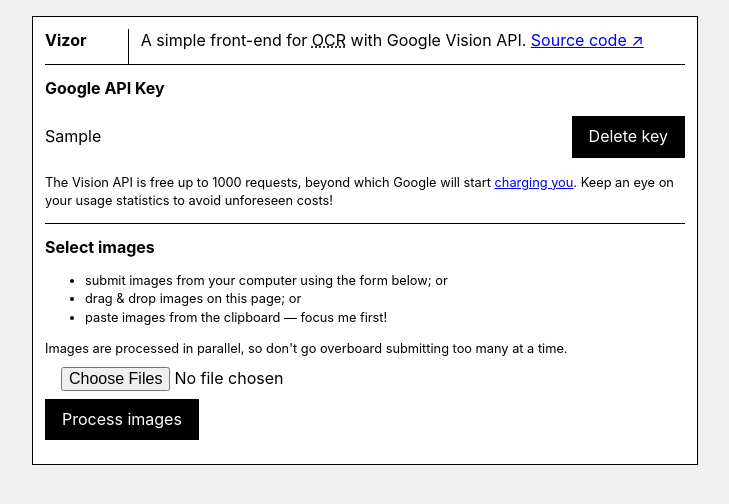
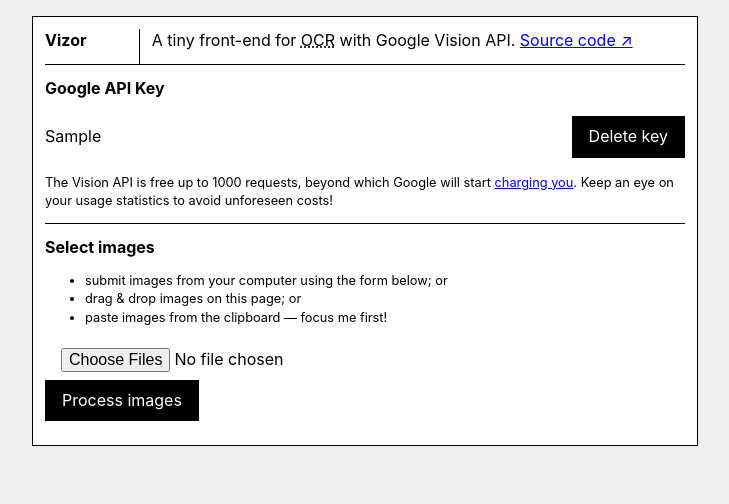
Before and after one commit to llll-org/vizor, a React (Vite) app: page / in a window 1280 px wide. Both pictures are taken after typing "Sample" into the empty fields and a click on the button "Add key". Shown: the top 504 px of the page, without its empty margins (275-1004 px from the left). Built offline with nearby package versions, Linux system fonts and the light colour scheme.

Commit message:
Fixes #8; process images in series

```diff
--- a/src/components/ApiKey.css
+++ b/src/components/ApiKey.css
@@ -14,7 +14,7 @@
 	margin: 1em 0;
 }
 
-.apikey__current > * {
+.apikey__current-val {
 	overflow: hidden;
 	text-overflow: ellipsis;
 }
--- a/src/components/ApiKey.js
+++ b/src/components/ApiKey.js
@@ -22,7 +22,7 @@
 			{api_key ? (
 				<React.Fragment>
 					<div className="apikey__current">
-						<span>{api_key}</span>
+						<span className="apikey__current-val">{api_key}</span>
 						<button type="button" onClick={props.onRemoveKey}>
 							Delete key
 						</button>
--- a/src/components/App.js
+++ b/src/components/App.js
@@ -1,18 +1,23 @@
 import React, { Fragment, useState, useEffect, useCallback } from 'react';
 
-import ApiKey from './ApiKey';
-import ImageSubmitter from './ImageSubmitter';
-import JSONOutput from './JSONOutput';
-import TextOutput from './TextOutput';
+import ApiKey from './ApiKey.js';
+import ImageSubmitter from './ImageSubmitter.js';
+import JSONOutput from './JSONOutput.js';
+import TextOutput from './TextOutput.js';
 
-import { recognizeText } from '../api';
+import { recognizeText } from '../api.js';
+import getImageData from '../util/get-image-data.js';
+
 import './App.css';
 
 const LS_KEY = 'vizor.google_api_key';
 
 const App = props => {
 	const [key, setKey] = useState(window.localStorage.getItem(LS_KEY));
-	const [processing, setProcessing] = useState(false);
+
+	const [count, setCount] = useState(0);
+	const [processedCount, setProcessedCount] = useState(0);
+
 	const [results, setResults] = useState([]);
 
 	const [precomposed, setPrecomposed] = useState(true);
@@ -31,35 +36,38 @@
 				return;
 			}
 
-			if (
-				files.length > 10 &&
-				!confirm(
-					`You're trying to process ${files.length} images at once. It may work or it may fail. Proceed?`
-				)
-			) {
-				return;
-			}
+			setResults([]);
+			setCount(files.length);
+			setProcessedCount(0);
 
-			setResults([]);
-			setProcessing(true);
-			Promise.all(
-				[...files]
-					.filter(f => f.type.match(/^image\//))
-					.map(file =>
-						new Promise(resolve => {
-							const reader = new FileReader();
-							reader.addEventListener('load', () => resolve(btoa(reader.result)));
-							reader.readAsBinaryString(file);
-						}).then(imageData => recognizeText(key, imageData))
-					)
-			)
+			let images = [...files].filter(f => f.type.match(/^image\//));
+
+			let chain = images.reduce((chain, img) => {
+				return chain.then(results => {
+					setProcessedCount(curr => curr + 1);
+					return getImageData(img)
+						.then(data => recognizeText(key, data))
+						.then(result => {
+							let res = results.concat(result.data);
+							setResults(res);
+							return res;
+						})
+						.catch(error => {
+							let res = results.concat({ error });
+							setResults(res);
+							return res;
+						});
+				});
+			}, Promise.resolve([]));
+
+			chain
 				.then(results => {
-					setResults(results.map(r => r.data));
-					setProcessing(false);
+					setResults(results);
+					setCount(0);
 				})
 				.catch(err => {
 					console.error(err);
-					setProcessing(false);
+					setCount(0);
 				});
 		},
 		[key]
@@ -70,13 +78,18 @@
 			<ApiKey onSetKey={key => setKey(key)} onRemoveKey={() => setKey(null)} api_key={key} />
 			{key && (
 				<Fragment>
-					<ImageSubmitter process={process_files} processing={processing} />
+					<ImageSubmitter
+						process={process_files}
+						processedCount={processedCount}
+						count={count}
+					/>
 					<TextOutput
 						results={results}
+						count={count}
 						precomposed={precomposed}
 						setPrecomposed={setPrecomposed}
 					/>
-					<JSONOutput results={results} />
+					<JSONOutput results={results} count={count} />
 				</Fragment>
 			)}
 		</Fragment>
--- a/src/components/ImageSubmitter.js
+++ b/src/components/ImageSubmitter.js
@@ -45,16 +45,14 @@
 					paste images from the clipboard <span className="focus-note"></span>
 				</li>
 			</ul>
-			<p className="t--info">
-				Images are processed in parallel, so don't go overboard submitting too many at a
-				time.
-			</p>
 			<form onSubmit={handleSubmit} ref={formEl}>
 				<p>
 					<input type="file" name="images" multiple />
 				</p>
-				<button type="submit" disabled={props.processing}>
-					{props.processing ? 'Processing...' : 'Process images'}
+				<button type="submit" disabled={props.count}>
+					{props.count
+						? `Processing (${props.processedCount}/${props.count})`
+						: 'Process images'}
 				</button>
 			</form>
 		</div>
--- a/src/components/JSONOutput.js
+++ b/src/components/JSONOutput.js
@@ -4,7 +4,7 @@
 
 const has_async_clipboard = navigator.clipboard && navigator.clipboard.writeText;
 
-const JSONOutput = ({ results }) => {
+const JSONOutput = ({ results, count }) => {
 	if (!results || !results.length) {
 		return null;
 	}
@@ -31,7 +31,7 @@
 
 	return (
 		<div className="json-output">
-			<h2>JSON output</h2>
+			<h2>JSON output {count ? '(partial)' : ''}</h2>
 			<p className="t--info">
 				Some properties, such as <var>boundingBox</var> and <var>boundingPoly</var>, are
 				omitted.
--- a/src/components/TextOutput.js
+++ b/src/components/TextOutput.js
@@ -5,7 +5,7 @@
 
 const has_async_clipboard = navigator.clipboard && navigator.clipboard.writeText;
 
-const TextOutput = ({ results, precomposed, setPrecomposed }) => {
+const TextOutput = ({ results, precomposed, setPrecomposed, count }) => {
 	if (!results || !results.length) {
 		return null;
 	}
@@ -17,7 +17,7 @@
 					? r.responses[0].fullTextAnnotation.text
 					: compose(r.responses[0].fullTextAnnotation);
 			}
-			return `[Error processing, check JSON output]`;
+			return `[Error processing: ${r.error ? r.error.message : ''}]`;
 		})
 		.join('\n§§\n');
 
@@ -36,9 +36,9 @@
 
 	return (
 		<div className="text-output">
-			<h2>Text output</h2>
+			<h2>Text output {count ? '(partial)' : ''}</h2>
 
-			<p class="serialization-toggle">
+			<p className="serialization-toggle">
 				<label>
 					<input
 						type="radio"
--- a/src/index.html
+++ b/src/index.html
@@ -3,7 +3,7 @@
 	<head>
 		<title>Vizor</title>
 		<meta charset="utf-8" />
-		<meta name="description" content="A simple front-end for OCR with Google Vision API." />
+		<meta name="description" content="A tiny front-end for OCR with Google Vision API." />
 		<meta name="viewport" content="width=device-width, initial-scale=1" />
 		<link rel="stylesheet" type="text/css" href="./styles/base.css" />
 	</head>
@@ -16,7 +16,7 @@
 
 				<div>
 					<p>
-						A simple front-end for
+						A tiny front-end for
 						<abbr title="Optical Character Recognition">OCR</abbr> with Google Vision
 						API. <a href="https://github.com/llll-org/vizor">Source code ↗</a>
 					</p>
--- /dev/null
+++ b/src/util/get-image-data.js
@@ -0,0 +1,7 @@
+export default function getImageData(file) {
+	return new Promise(resolve => {
+		const reader = new FileReader();
+		reader.addEventListener('load', () => resolve(btoa(reader.result)));
+		reader.readAsBinaryString(file);
+	});
+}
```
